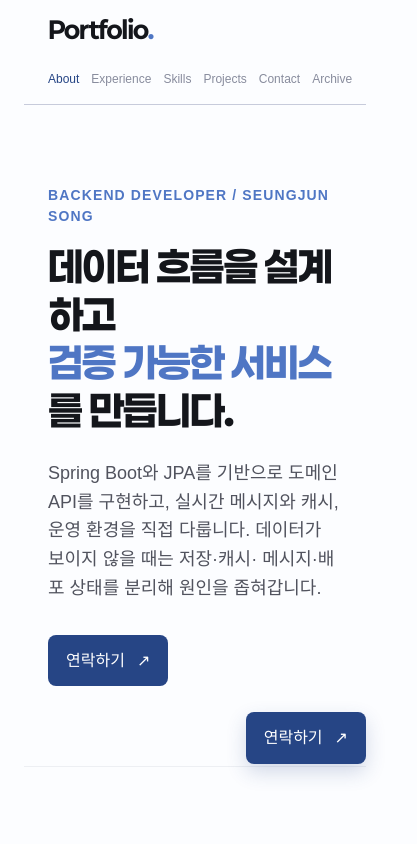
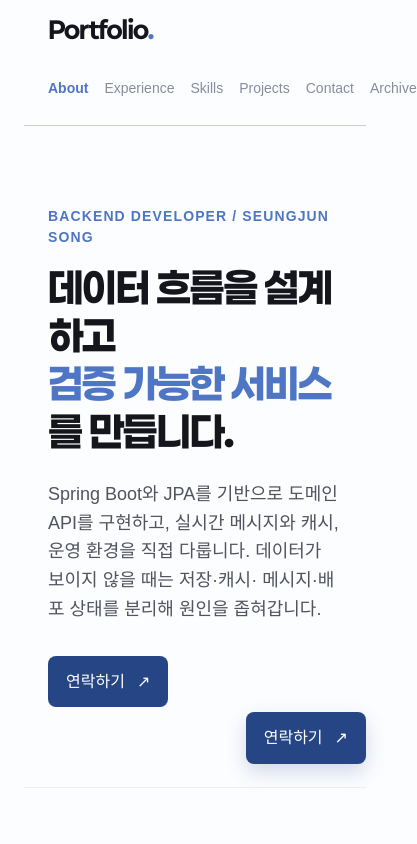
Before and after one commit to SeungJunS0ng/portfolio-site, a React (Vite) app: page / in a window 390 px wide. Shown: the top 844 px of the page, 417 px wide, since content can reach past the window. Built offline with nearby package versions, Linux system fonts and the light colour scheme; a web font is replaced by a local one.

Commit message:
style: 헤더 메뉴 상태 스타일 정리

```diff
--- a/src/components/common/Navigation/Navigation.module.css
+++ b/src/components/common/Navigation/Navigation.module.css
@@ -1,22 +1,4 @@
-.list {
-  display: flex;
-  gap: 22px;
-}
-.list button {
-  color: var(--gray-500);
-  font: var(--font-small);
-  transition: color 0.2s;
-}
-.list button:hover,
-.list .active {
-  color: var(--blue-900);
-}
-@media (max-width: 720px) {
-  .list {
-    gap: 12px;
-    overflow-x: auto;
-  }
-  .list button {
-    font-size: 12px;
-  }
-}
+.list { display: flex; gap: 1.25rem; }
+.list button { min-height: 2.5rem; color: var(--gray-500); font: var(--font-small); transition: color 0.2s; }
+.list button:hover, .list .active { color: var(--blue-700); font-weight: 700; }
+@media (max-width: 720px) { .list { width: 100%; gap: 1rem; overflow-x: auto; } .list button { white-space: nowrap; } }
```
